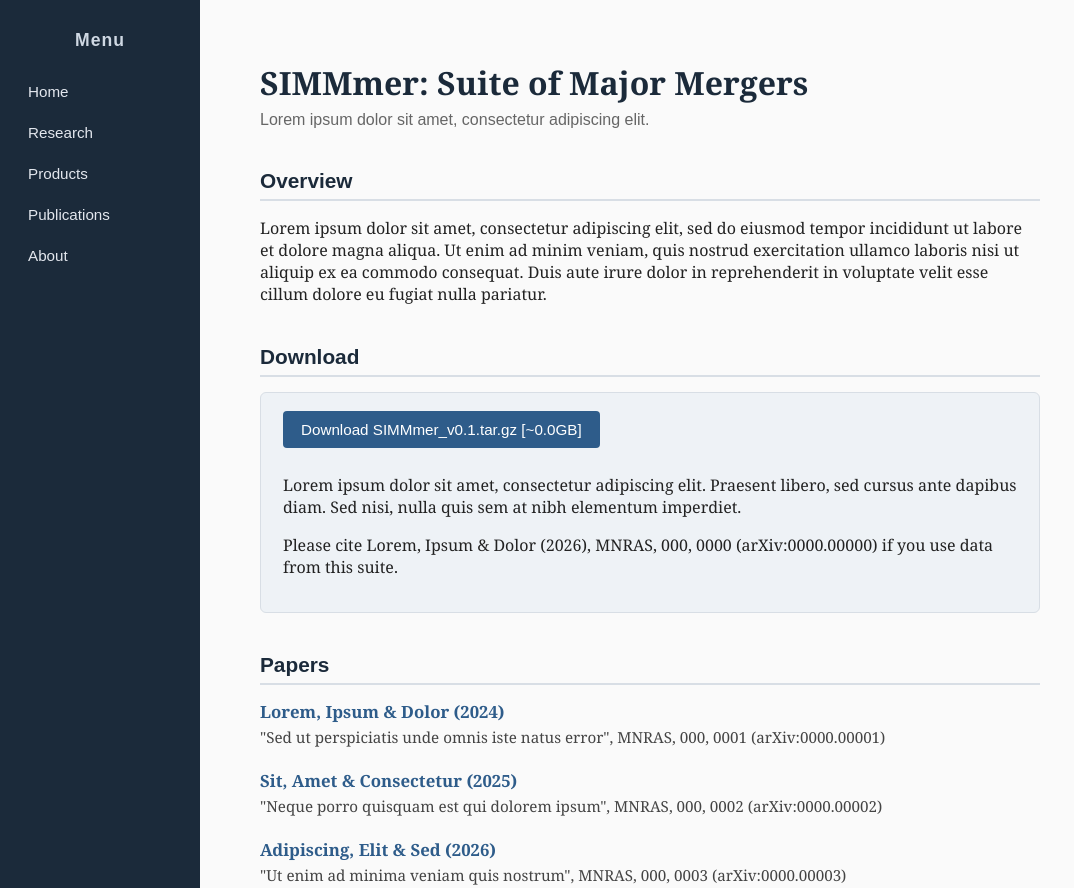
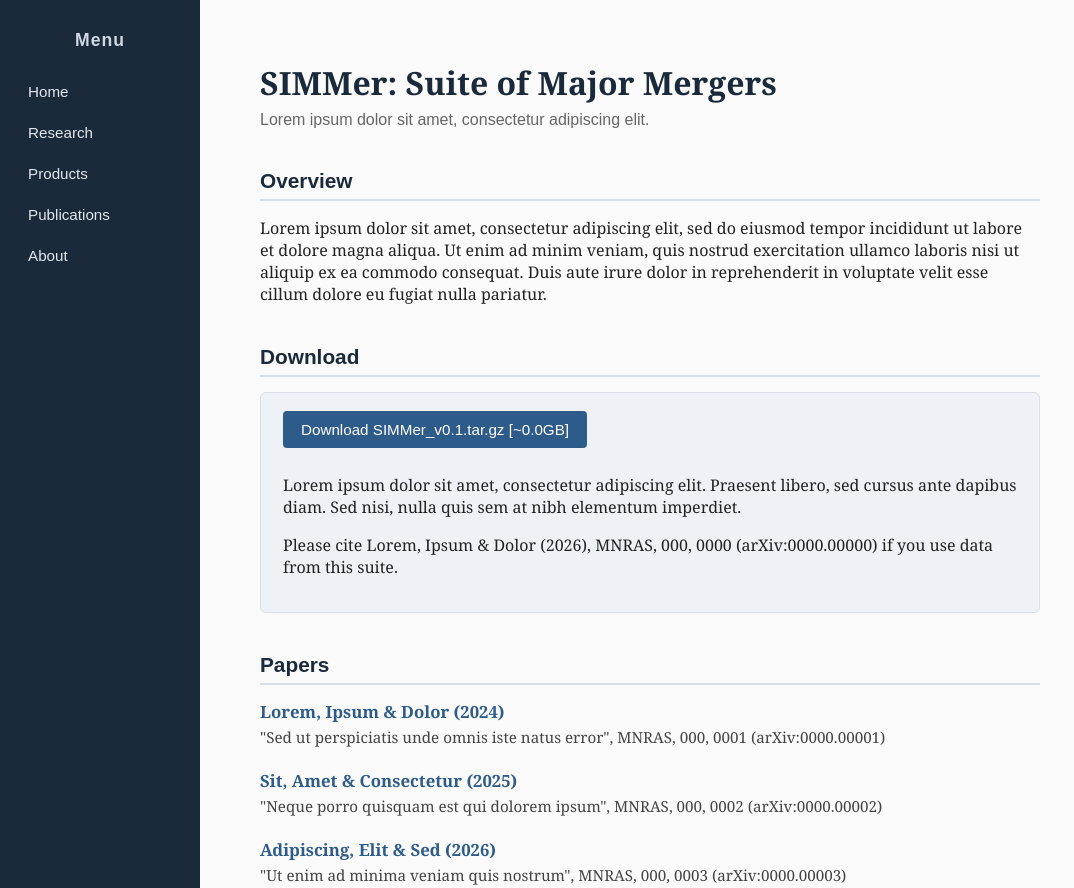
Before and after one commit to jameszisk/SIMMer, a plain HTML site: page index.html in a window 1280 px wide. Shown: the top 888 px of the page, without its empty margins (0-1074 px from the left). Drawn offline with Linux system fonts and the light colour scheme.

Commit message:
Update index.html
changed 'SIMMmer' to 'SIMMer'

```diff
--- a/index.html
+++ b/index.html
@@ -3,7 +3,7 @@
 <head>
 <meta charset="UTF-8">
 <meta name="viewport" content="width=device-width, initial-scale=1.0">
-<title>SIMMmer: Suite of Major Mergers</title>
+<title>SIMMer: Suite of Major Mergers</title>
 <style>
   * { box-sizing: border-box; }
   body {
@@ -144,7 +144,7 @@
 
 <main>
   <header class="page-title">
-    <h1>SIMMmer: Suite of Major Mergers</h1>
+    <h1>SIMMer: Suite of Major Mergers</h1>
     <p class="subtitle">Lorem ipsum dolor sit amet, consectetur adipiscing elit.</p>
   </header>
 
@@ -161,7 +161,7 @@
   <section id="download">
     <h2>Download</h2>
     <div class="download-box">
-      <a class="button" href="#">Download SIMMmer_v0.1.tar.gz [~0.0GB]</a>
+      <a class="button" href="#">Download SIMMer_v0.1.tar.gz [~0.0GB]</a>
       <p>
         Lorem ipsum dolor sit amet, consectetur adipiscing elit. Praesent libero,
         sed cursus ante dapibus diam. Sed nisi, nulla quis sem at nibh elementum imperdiet.
```
